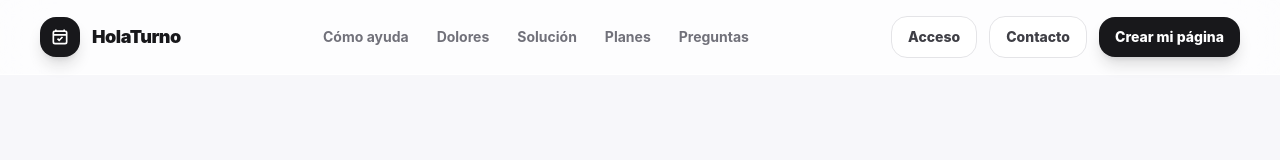
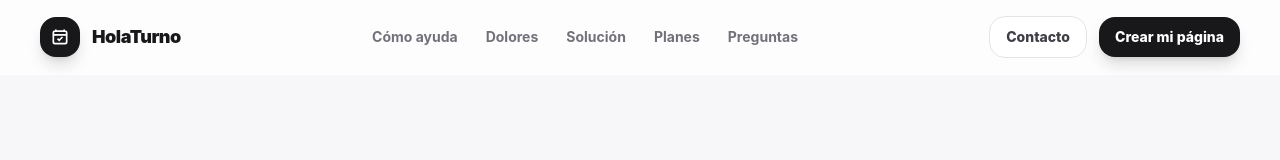
Before and after one commit to holaturno/holaturno, a plain HTML site: page index.html in a window 1280 px wide. Shown: the top 160 px of the page. Drawn offline with nearby package versions, Linux system fonts and the light colour scheme.

Commit message:
Quito link de Acceso

```diff
--- a/index.html
+++ b/index.html
@@ -99,8 +99,8 @@
           <a href="#preguntas" class="text-sm font-bold text-zinc-500 transition hover:text-zinc-950">Preguntas</a>
         </nav>
 
-        <div class="hidden items-center gap-3 lg:flex">
-          <a href="/login" class="rounded-2xl border border-zinc-200 bg-white px-4 py-2.5 text-sm font-extrabold text-zinc-700 transition hover:bg-zinc-50">Acceso</a>
+        <div class="hidden items-center gap-3 lg:flex"><!--
+          <a href="/login" class="rounded-2xl border border-zinc-200 bg-white px-4 py-2.5 text-sm font-extrabold text-zinc-700 transition hover:bg-zinc-50">Acceso</a> -->
           <a href="#contacto" class="rounded-2xl border border-zinc-200 bg-white px-4 py-2.5 text-sm font-extrabold text-zinc-700 transition hover:bg-zinc-50">
             Contacto
           </a>
```
